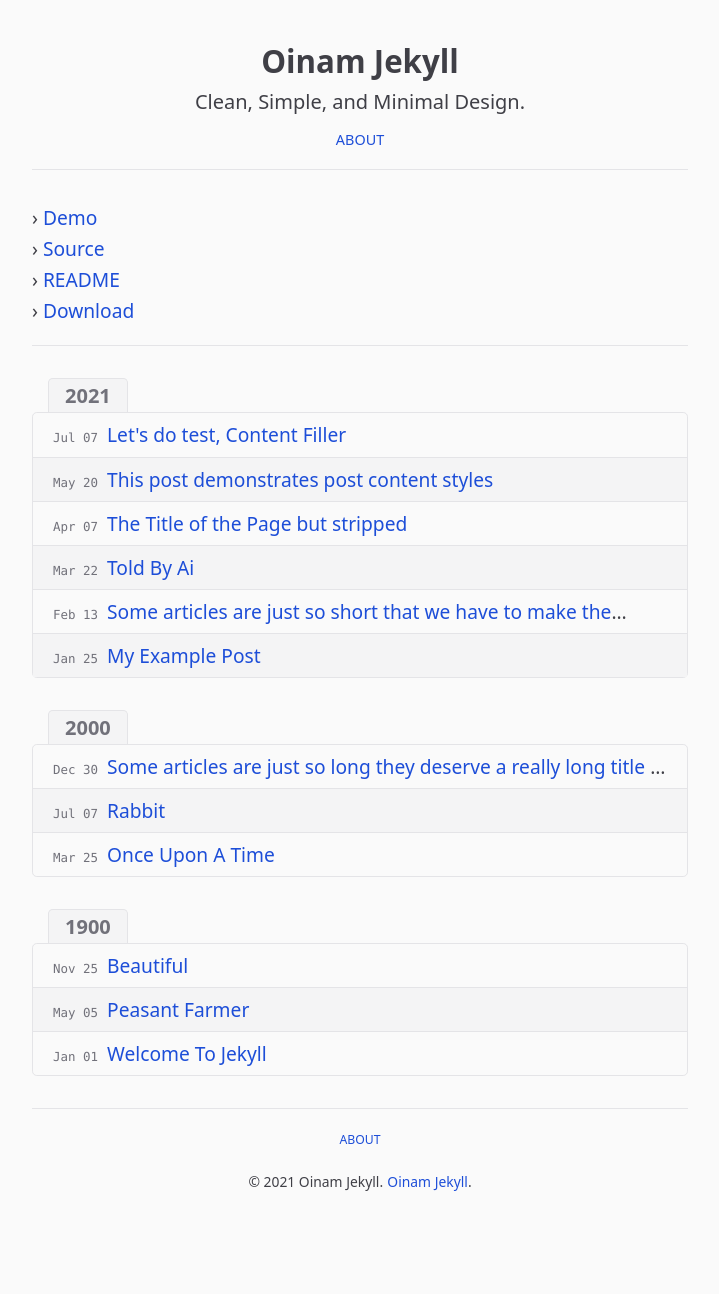
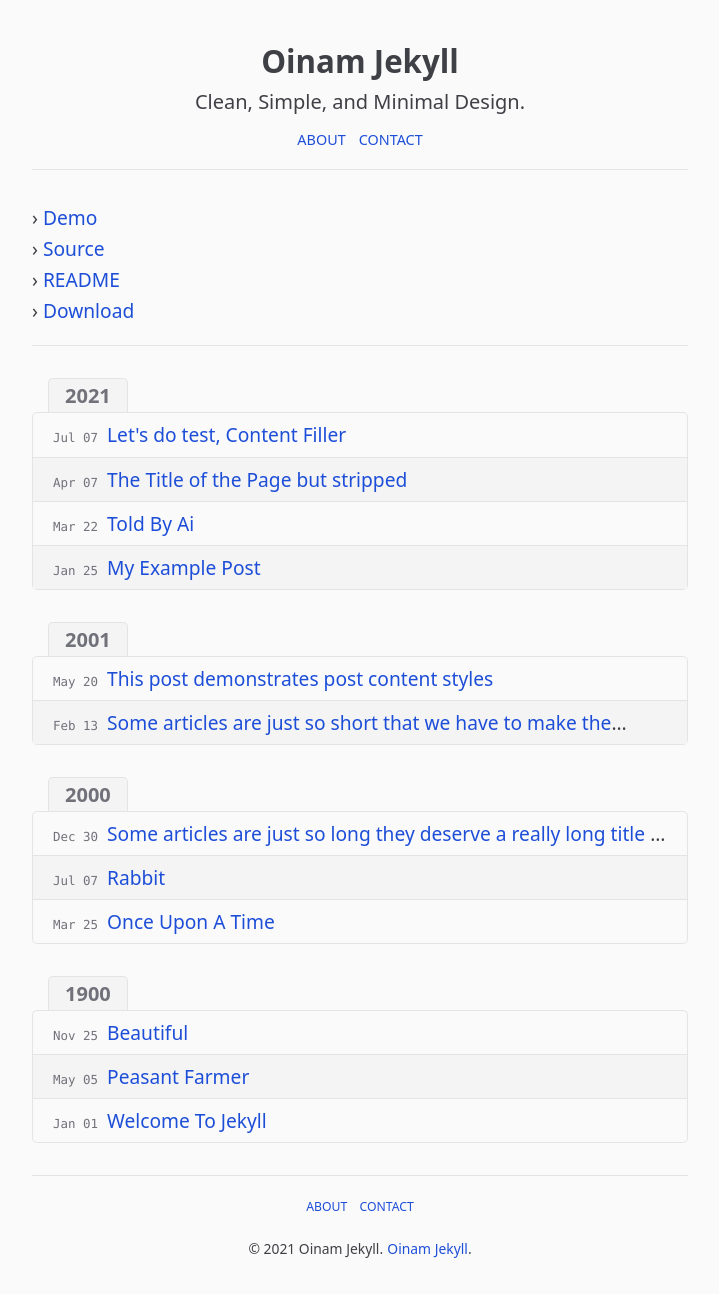
Before and after one commit to oinam/oinam-jekyll, a Jekyll site: the page built from index.md, in a window 1280 px wide. Shown: the whole page, without its empty margins (280-999 px from the left). Built offline with Jekyll 4.4.1, drawn with Linux system fonts in a browser that asks for light colours; before the commit the page ends 1227 px from its top, so only the background shows below that.

Commit message:
Custom Footer Option

```diff
--- a/_config.yml
+++ b/_config.yml
@@ -5,6 +5,15 @@
 # you can leave both of them blank if you are deploying on a top-level domain.
 url: https://oinam.github.io
 baseurl: /oinam-jekyll
+
+# footer
+footer:
+  credit: true
+  custom: false
+
+# if above footer:custom is 'true', then this will be printed instead
+footer_custom: 'An ever Work-in-Progress effort by <a href="https://oinam.com">Oinam</a>.'
+
 
 markdown: kramdown
 highlighter: rouge
--- a/_data/nav.yml
+++ b/_data/nav.yml
@@ -1,2 +1,5 @@
 - title: About
   url: /about/
+
+- title: Contact
+  url: /contact/
--- a/_includes/css/styles-extended.css
+++ b/_includes/css/styles-extended.css
@@ -92,6 +92,7 @@
 
   img.small.left,
   img.small.right {
+    margin-top: var(--space-half);
     margin-bottom: var(--space-base);
   }
 
--- a/_includes/footer.html
+++ b/_includes/footer.html
@@ -2,8 +2,13 @@
   {% include nav.html %}
 
   <p>
-    <small>© {{ "now" | date: "%Y" }} {{ site.title }}.</small>
-    <small><a href="https://oinam.github.io/oinam-jekyll/">Oinam Jekyll</a>.</small>
+    {% if site.footer.custom != false %}
+      <small>{{ site.footer_custom }}</small>
+    {% else %}
+      <small>© {{ "now" | date: "%Y" }} {{ site.title }}.</small>
+    {% endif %}
+    {% if site.footer.credit != false %}
+      <small><a href="https://oinam.github.io/oinam-jekyll/">Oinam Jekyll</a>.</small>
+    {% endif %}
   </p>
-
 </footer>
```
Also changed, not shown: _data/locale.yml (added, +20 -0 lines), contact.md (added, +8 -0 lines), _posts/2001/2001-02-13-super-short-article.md (renamed from _posts/2021/2021-02-13-super-short-article.md), _posts/2001/2001-05-20-this-post-demonstrates-post-content-styles.md (renamed from _posts/2021/2021-05-20-this-post-demonstrates-post-content-styles.md), about.md (line endings or trailing spaces), index.md (line endings or trailing spaces).
